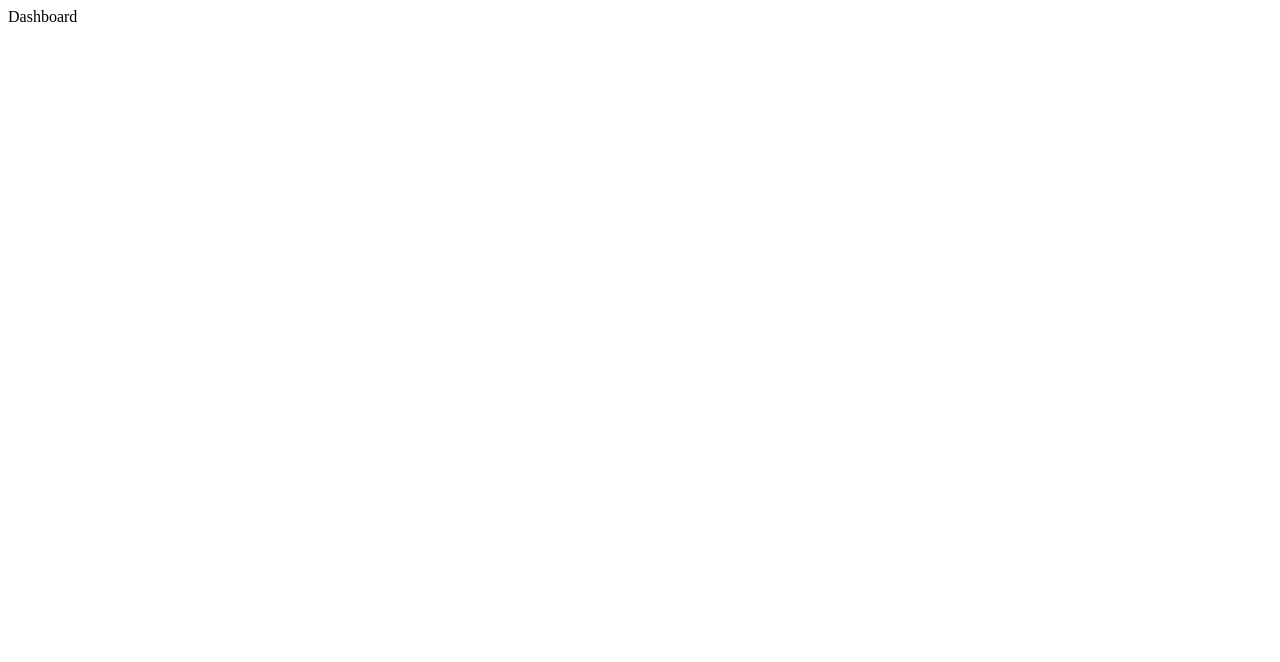
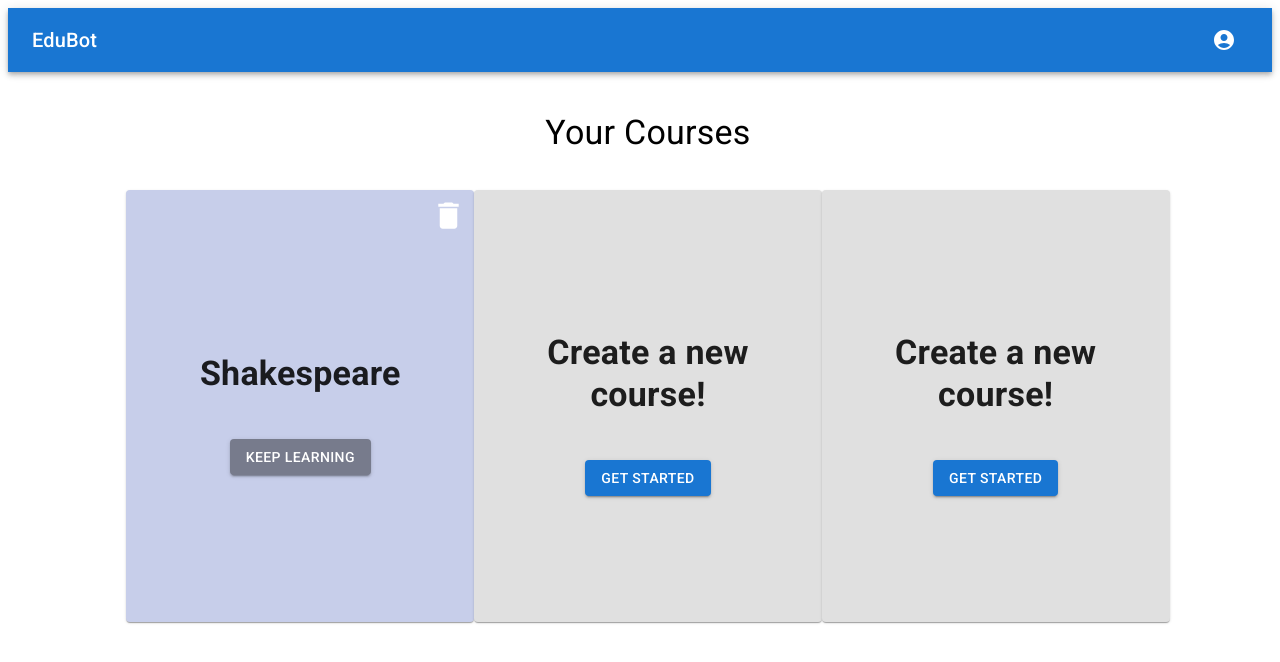
Before and after one commit to Noahsignt/ELEC5619-G10-FE, a React (Create React App) app: page /dashboard in a window 1280 px wide. Shown: the top 662 px of the page. Built offline with nearby package versions, Linux system fonts and the light colour scheme.

Commit message:
core: dashboard FE

```diff
--- a/src/pages/Dashboard.js
+++ b/src/pages/Dashboard.js
@@ -1,5 +1,100 @@
-import * as React from 'react';
+import React from 'react';
+import Box from '@mui/material/Box';
+import Card from '@mui/material/Card';
+import CardContent from '@mui/material/CardContent';
+import Typography from '@mui/material/Typography';
+import Stack from '@mui/material/Stack';
+import TopAppBar from '../components/AppBar';
+import Button from '@mui/material/Button';
+import { darken } from '@mui/system';
+import DeleteIcon from '@mui/icons-material/Delete';
+
+const darkenColor = (color, amount = 0.2) => {
+    return darken(color, amount);
+};
+
+const CardItem = ({ topic }) => {
+    const backgroundColor = topic ? '#C7CEEA' : '#e0e0e0'; // Gray color for null topic
+    const buttonColor = topic ? darkenColor(backgroundColor, 0.4) : '#9e9e9e';
+
+    const CourseButton = (  ) => {
+        return topic ?
+            <Button variant="contained" sx={{ backgroundColor: buttonColor, ':hover': { backgroundColor: darkenColor(buttonColor, 0.1) } }}>
+                Keep Learning
+            </Button> :
+            <Button variant="contained" color="primary">
+                Get Started
+            </Button>
+    }
+
+    return (
+        <Box sx={{ position: 'relative', flex: 1, height: '50vh' }}>
+            <Card sx={{
+                flex: 1,
+                backgroundColor,
+                display: 'flex',
+                flexDirection: 'column',
+                justifyContent: 'center',
+                alignItems: 'center',
+                padding: 2,
+                position: 'relative',
+                height: '100%'
+            }}>
+                <CardContent sx={{ textAlign: 'center' }}>
+                    <Typography
+                        variant="h4"
+                        component="div"
+                        gutterBottom
+                        sx={{ fontWeight: 'bold' }}
+                    >
+                        {topic ? topic : 'Create a new course!'}
+                    </Typography>
+                </CardContent>
+                <Box sx={{ mt: 2 }}>
+                    <CourseButton />
+                </Box>
+            </Card>
+            {topic && (
+            <Box sx={{
+                position: 'absolute',
+                top: 8,
+                right: 8,
+                cursor: 'pointer',
+            }}>
+                <DeleteIcon fontSize='large' sx={{ color: 'white' }} />
+            </Box>
+            )}
+        </Box>
+    );
+}
 
 export default function Dashboard() {
-    return <div>Dashboard</div>
+    return (
+        <main>
+            <TopAppBar />
+            <Box sx={{
+                width: '100vw',
+                paddingTop: '5vh',
+                textAlign: 'center'
+            }}>
+                <Typography variant="h4" component="div" gutterBottom>
+                    Your Courses
+                </Typography>
+            </Box>
+            <Box sx={{
+                width: '100vw',
+                height: '65vh',
+                paddingTop: '3vh',
+                display: 'flex',
+                justifyContent: 'center',
+                alignItems: 'center'
+            }}>
+                <Stack direction="row" sx={{ height: '100%' }}>
+                    <CardItem topic={"Shakespeare"}/>
+                    <CardItem  />
+                    <CardItem  />
+                </Stack>
+            </Box>
+        </main>
+    );
 }
```
